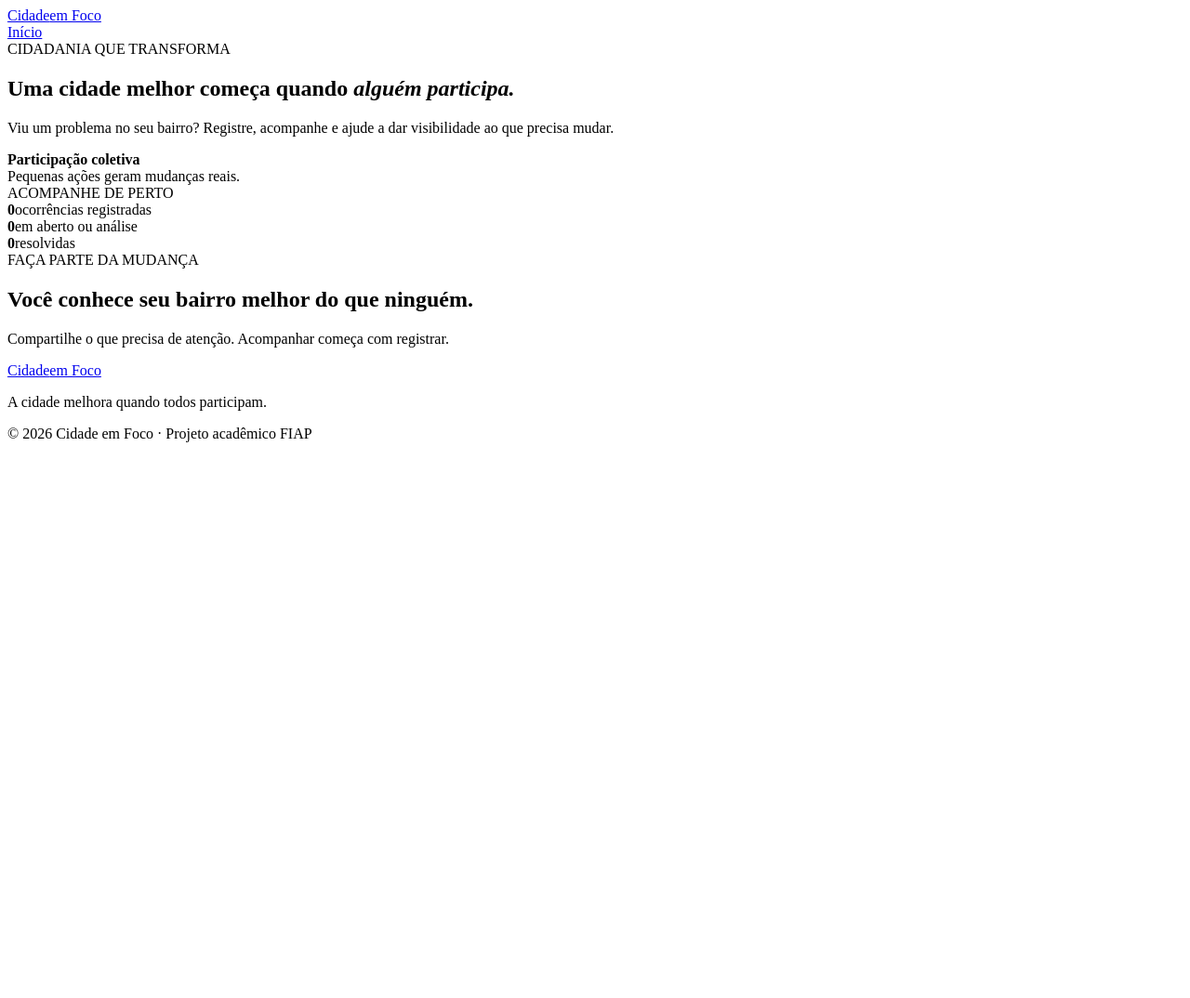
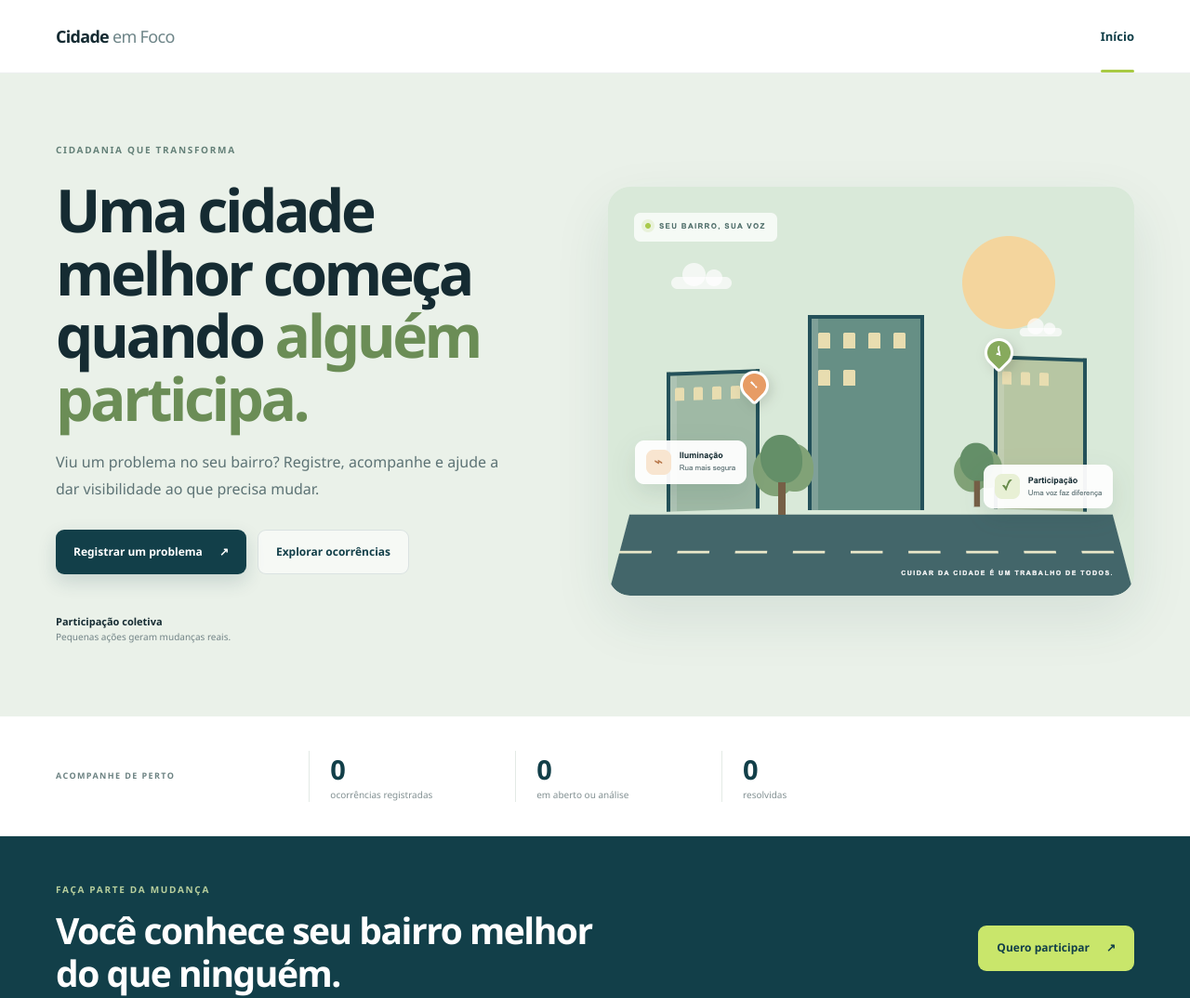
Before and after one commit to Victor-Estrella/Cidade_Em_Foco, a plain HTML site: page index.html in a window 1280 px wide. Shown: the top 1074 px of the page at 93% size. Before the commit the page ends 800 px from the top, so only its background shows below. Drawn offline with Linux system fonts and the light colour scheme.

Commit message:
feat: adição de estilo da pagina inicial, layout da seção da hero, e botões interativos

```diff
--- /dev/null
+++ b/css/style.css
@@ -0,0 +1,381 @@
+:root {
+  --ink: #152b32;
+  --ink-soft: #52666b;
+  --muted: #718287;
+  --paper: #f6f8f5;
+  --white: #ffffff;
+  --line: #e3eae5;
+  --teal: #123f49;
+  --teal-2: #1d5960;
+  --lime: #c9e66b;
+  --lime-dark: #a8ca43;
+  --orange: #f1a36b;
+  --red: #c85b50;
+  --shadow: 0 18px 55px rgba(22, 53, 56, .08);
+  --radius: 18px;
+}
+* {
+  box-sizing: border-box;
+}
+html {
+  scroll-behavior: smooth;
+}
+body {
+  margin: 0;
+  background: var(--paper);
+  color: var(--ink);
+  font-family: "Segoe UI", Arial, sans-serif;
+  line-height: 1.55;
+}
+a {
+  color: inherit;
+  text-decoration: none;
+}
+button, input, select, textarea {
+  font: inherit;
+}
+button, a, input, select, textarea {
+  -webkit-tap-highlight-color: transparent;
+}
+.container {
+  width: min(1160px, calc(100% - 48px));
+  margin: 0 auto;
+}
+.site-header {
+  position: sticky;
+  top: 0;
+  z-index: 20;
+  background: rgba(255,255,255,.94);
+  backdrop-filter: blur(14px);
+  border-bottom: 1px solid rgba(20,55,60,.08);
+}
+.nav-wrap {
+  height: 78px;
+  display: flex;
+  align-items: center;
+  justify-content: space-between;
+  gap: 28px;
+}
+.brand {
+  display: inline-flex;
+  align-items: center;
+  gap: 11px;
+  font: 800 18px "Segoe UI", Arial, sans-serif;
+  letter-spacing: -.7px;
+  white-space: nowrap;
+}
+.brand-light {
+  color: #6e8588;
+  font-weight: 500;
+  margin-left: 4px;
+}
+.main-nav {
+  display: flex;
+  align-items: center;
+  gap: 34px;
+  margin-left: auto;
+}
+.main-nav a {
+  color: #627579;
+  font-size: 13px;
+  font-weight: 700;
+  transition: color .2s;
+}
+.main-nav a:hover, .main-nav a.active {
+  color: var(--teal);
+}
+.main-nav a.active {
+  position: relative;
+}
+.main-nav a.active::after {
+  content: "";
+  position: absolute;
+  height: 3px;
+  border-radius: 4px;
+  background: var(--lime-dark);
+  left: 0;
+  right: 0;
+  bottom: -29px;
+}
+.hero {
+  overflow: hidden;
+  background: #eaf1e9;
+}
+.hero-grid {
+  min-height: 570px;
+  display: grid;
+  grid-template-columns: 1fr 1.02fr;
+  align-items: center;
+  gap: 40px;
+  padding-top: 40px;
+  padding-bottom: 48px;
+}
+.hero-copy {
+  padding: 28px 0 30px;
+  position: relative;
+  z-index: 2;
+}
+.eyebrow {
+  display: inline-flex;
+  align-items: center;
+  gap: 9px;
+  color: #648078;
+  font-size: 10px;
+  font-weight: 800;
+  letter-spacing: 1.7px;
+}
+h1, h2, h3, p {
+  margin-top: 0;
+}
+h1, h2, h3 {
+  font-family: "Segoe UI", Arial, sans-serif;
+}
+.hero h1 {
+  max-width: 590px;
+  margin: 20px 0 20px;
+  font-size: clamp(42px, 5vw, 66px);
+  line-height: 1.06;
+  letter-spacing: -3.5px;
+  font-weight: 800;
+}
+h1 em, h2 em {
+  color: #6b8d56;
+  font-style: normal;
+}
+.hero-copy > p {
+  max-width: 480px;
+  color: #5d7375;
+  font-size: 16px;
+  line-height: 1.8;
+}
+.hero-actions {
+  display: flex;
+  flex-wrap: wrap;
+  gap: 12px;
+  margin-top: 29px;
+}
+.button {
+  display: inline-flex;
+  justify-content: center;
+  align-items: center;
+  gap: 18px;
+  border: 0;
+  border-radius: 9px;
+  padding: 14px 19px;
+  font-size: 12px;
+  font-weight: 700;
+  cursor: pointer;
+  transition: transform .2s, box-shadow .2s, background .2s;
+}
+.button:hover {
+  transform: translateY(-2px);
+}
+.button-primary {
+  color: white;
+  background: var(--teal);
+  box-shadow: 0 8px 20px rgba(18,63,73,.16);
+}
+.button-primary:hover {
+  background: #20545c;
+  box-shadow: 0 12px 24px rgba(18,63,73,.2);
+}
+.button-ghost {
+  color: var(--teal);
+  background: rgba(255,255,255,.56);
+  border: 1px solid rgba(18,63,73,.12);
+}
+.button-light {
+  flex: 0 0 auto;
+  color: var(--teal);
+  background: var(--lime);
+  padding: 15px 20px;
+}
+.button-light:hover {
+  background: #d6ef81;
+}
+.hero-art {
+  margin: 0;
+  border-radius: 24px;
+  overflow: hidden;
+  background: #d8e8d8;
+  box-shadow: 0 24px 60px rgba(34,75,66,.1);
+}
+.hero-art img {
+  display: block;
+  width: 100%;
+  height: auto;
+}
+.hero-proof {
+  display: flex;
+  align-items: center;
+  gap: 14px;
+  margin-top: 42px;
+  color: #718386;
+  font-size: 10px;
+  line-height: 1.55;
+}
+.hero-proof strong {
+  color: var(--ink);
+  font-size: 11px;
+}
+.stats-section {
+  background: white;
+  border-bottom: 1px solid var(--line);
+}
+.stats-grid {
+  min-height: 128px;
+  display: grid;
+  grid-template-columns: 1.25fr 1fr 1fr 1fr 1.1fr;
+  align-items: center;
+  gap: 20px;
+}
+.section-kicker {
+  display: flex;
+  align-items: center;
+  gap: 10px;
+  color: #6c8282;
+  font-size: 9px;
+  font-weight: 800;
+  letter-spacing: 1.4px;
+}
+.stat-item {
+  display: flex;
+  flex-direction: column;
+  gap: 1px;
+  border-left: 1px solid var(--line);
+  padding-left: 22px;
+}
+.stat-item strong {
+  font: 800 29px "Segoe UI", Arial, sans-serif;
+  letter-spacing: -1.5px;
+  color: var(--teal);
+}
+.stat-item span {
+  color: #829092;
+  font-size: 10px;
+}
+.participate-band {
+  background: var(--teal);
+  color: white;
+}
+.participate-inner {
+  min-height: 240px;
+  display: flex;
+  align-items: center;
+  justify-content: space-between;
+  gap: 35px;
+  padding-top: 40px;
+  padding-bottom: 40px;
+}
+.participate-inner h2 {
+  max-width: 600px;
+  margin: 10px 0 8px;
+  font-size: clamp(26px, 3.4vw, 39px);
+  letter-spacing: -1.5px;
+  line-height: 1.2;
+}
+.participate-inner p {
+  color: #c1d2d0;
+  font-size: 12px;
+  margin: 0;
+}
+.eyebrow-light {
+  color: #b8cf9d;
+}
+.site-footer {
+  background: #102f36;
+  color: #c5d3d0;
+}
+.footer-inner {
+  min-height: 100px;
+  display: flex;
+  align-items: center;
+  justify-content: space-between;
+  gap: 22px;
+}
+.brand-footer {
+  color: white;
+  font-size: 15px;
+}
+.brand-footer .brand-light {
+  color: #a4b8b4;
+}
+.footer-inner p {
+  margin: 0;
+  color: #a4b8b4;
+  font-size: 10px;
+}
+.footer-copy {
+  color: #829b98;
+  font-size: 9px;
+}
+.page-simple {
+  padding-top: 60px;
+  padding-bottom: 60px;
+}
+@media (max-width: 700px) {
+  .container {
+    width: min(100% - 32px, 560px);
+  }
+  .nav-wrap {
+    height: 68px;
+    gap: 12px;
+  }
+  .brand {
+    font-size: 16px;
+  }
+  .hero-grid {
+    display: flex;
+    flex-direction: column;
+    align-items: stretch;
+    padding-top: 40px;
+    gap: 25px;
+  }
+  .hero-copy {
+    padding: 5px 0 0;
+  }
+  .hero h1 {
+    font-size: clamp(42px, 12vw, 58px);
+    letter-spacing: -2.7px;
+  }
+  .hero-copy > p {
+    font-size: 14px;
+  }
+  .hero-proof {
+    margin-top: 27px;
+  }
+  .stats-grid {
+    grid-template-columns: repeat(3, 1fr);
+    gap: 12px;
+  }
+  .stat-item {
+    padding-left: 10px;
+  }
+  .stat-item strong {
+    font-size: 24px;
+  }
+  .stat-item span {
+    font-size: 8px;
+  }
+  .hero-art {
+    width: 100%;
+  }
+  .participate-inner {
+    align-items: start;
+    flex-direction: column;
+    gap: 22px;
+  }
+  .participate-inner h2 {
+    font-size: 30px;
+  }
+  .footer-inner {
+    padding-top: 25px;
+    padding-bottom: 25px;
+    align-items: start;
+    flex-direction: column;
+    gap: 10px;
+  }
+  .footer-copy {
+    margin-top: 5px;
+  }
+}
--- a/index.html
+++ b/index.html
@@ -5,6 +5,7 @@
   <meta name="viewport" content="width=device-width, initial-scale=1.0">
   <meta name="description" content="Cidade em Foco — acompanhe problemas urbanos e participe da melhoria da sua cidade.">
   <title>Cidade em Foco | Sua cidade, em movimento</title>
+  <link rel="stylesheet" href="css/style.css">
 </head>
 <body>
   <header class="site-header">
@@ -25,10 +26,17 @@
           <span class="eyebrow">CIDADANIA QUE TRANSFORMA</span>
           <h1>Uma cidade melhor começa quando <em>alguém participa.</em></h1>
           <p>Viu um problema no seu bairro? Registre, acompanhe e ajude a dar visibilidade ao que precisa mudar.</p>
+          <div class="hero-actions">
+            <a class="button button-primary" href="registrar.html">Registrar um problema <span aria-hidden="true">↗</span></a>
+            <a class="button button-ghost" href="ocorrencias.html">Explorar ocorrências</a>
+          </div>
           <div class="hero-proof">
             <span><strong>Participação coletiva</strong><br>Pequenas ações geram mudanças reais.</span>
           </div>
         </div>
+        <figure class="hero-art">
+          <img src="img/hero-cidade.png" alt="Ilustração de uma cidade com prédios, árvores e uma rua, com os destaques Iluminação e Participação">
+        </figure>
       </div>
     </section>
 
@@ -48,6 +56,7 @@
           <h2>Você conhece seu bairro melhor do que ninguém.</h2>
           <p>Compartilhe o que precisa de atenção. Acompanhar começa com registrar.</p>
         </div>
+        <a class="button button-light" href="registrar.html">Quero participar <span aria-hidden="true">↗</span></a>
       </div>
     </section>
   </main>
```
Also changed, not shown: ocorrencias.html (added, +27 -0 lines), registrar.html (added, +27 -0 lines), img/hero-cidade.png (added).
